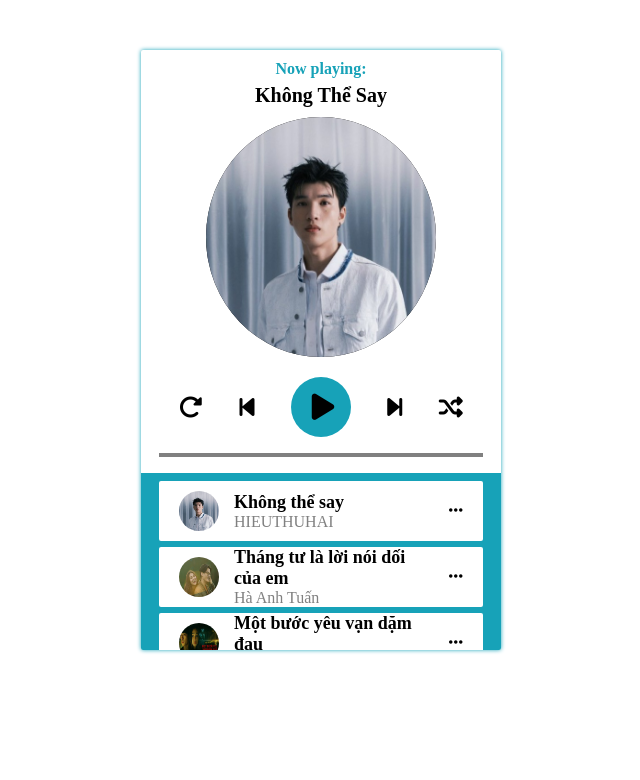
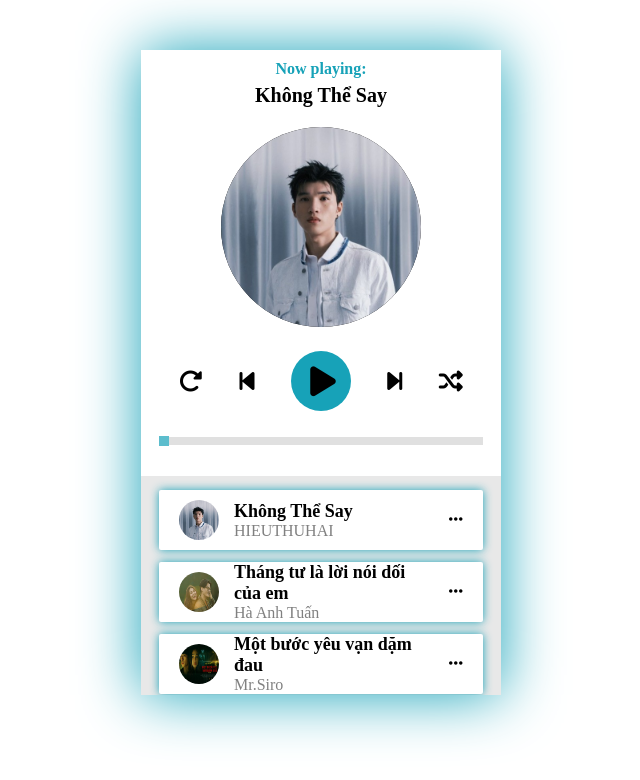
Before and after one commit to VoHoangSanh/music_player, a plain HTML site: page index.html in a window 1280 px wide. Shown: the whole page, without its empty margins (319-959 px from the left). Drawn offline with Linux system fonts and the light colour scheme.

Commit message:
second commit

```diff
--- a/asset/main.css
+++ b/asset/main.css
@@ -4,16 +4,30 @@
     box-sizing: border-box;
 }
 
+.icon-active{
+    color: #17a2b8 !important;
+}
+.item-active{
+    background-color: #17a2b8 !important;
+}
+
+i{
+    color: black;
+}
+
 .container{
     width: 360px;
-    height: 600px;
+    height: 645px;
     background-color: rgb(255, 255, 255);
     margin: 50px auto;
     border-radius: 2px;
-    box-shadow: 0px 0px 4px 0px #17a2b8;
+    box-shadow: 0px 0px 60px 0px #17a2b8;
     overflow: hidden;
 
 }
+
+
+
 
 .heading{
     display: flex;
@@ -23,6 +37,14 @@
     padding: 10px 0px;
 
 }
+
+.playing{
+
+
+}
+
+
+
 
 .heading__status{
     color: #17a2b8;
@@ -44,11 +66,11 @@
 }
 
 .music-img{
-    width: 64%;
-    height: 40%;
+    width: 200px;
+    height: 200px;
     background-color: black;
     border-radius: 50%;
-   margin: 0px 65px;
+   margin: 10px 80px;
 }
 
 .control{
@@ -56,7 +78,7 @@
     flex-direction: row;
     justify-content: space-around;
     align-items: center;
-    margin: 16px 20px;
+    margin: 10px 20px;
 }
 
 .control button{
@@ -80,19 +102,60 @@
 }
 
 .play-icon-container i {
-    padding-left: 4px;
-    font-size: 30px;
+
+    font-size: 34px;
 }
 
-.time-line{
-    width: 90%;
-    margin: 16px auto;
-    height: 4px;
-    background-color:gray;
+.fa-play{
+    margin-left: 4px;
+}
+
+.progress {
+    -webkit-appearance: none;  /* Override default CSS styles */
+    appearance: none;
+    width: 90%; /* Full-width */
+    height: 8px; /* Specified height */
+    margin: 16px 5% 5%;
+    background: #d3d3d3; /* Grey background */
+    outline: none; /* Remove outline */
+    opacity: 0.7; /* Set transparency (for mouse-over effects on hover) */
+    -webkit-transition: .2s; /* 0.2 seconds transition on hover */
+    transition: opacity .2s;
+  }
+
+  .progress:hover {
+    opacity: 1; /* Fully shown on mouse-over */
+  }
+
+  .progress::-webkit-slider-thumb {
+    -webkit-appearance: none; /* Override default look */
+    appearance: none;
+    width: 10px; /* Set a specific slider handle width */
+    height: 10px; /* Slider handle height */
+    background: #17a2b8; /* Green background */
+    cursor: pointer; /* Cursor on hover */
+    opacity: 1 !important;
+  }
+
+
+
+
+
+.dashboard{
+    z-index: 1;
+    position:fixed;
+    background-color: #fff;
+
+    width: 360px;
+    height: 426px;
 }
 
 .music-list-container{
-    background-color: #17a2b8;
+
+    position: absolute;
+    width: 360px;
+    height: 200px;
+
 }
 
 
@@ -106,16 +169,30 @@
 }
 
 .music-list{
+    margin-top: 426px;
+    position: absolute;
+    overflow-y: auto;
     list-style: none;
+    width: 360px;
+    height: 219px;
     padding-top: 2px;
+   background-color: #E8E8E8;
+
+
 }
+
+.music-list::-webkit-scrollbar {
+    display: none;
+  }
+
 
 .music-item{
     height: 60px;
     width: 90%;
-    margin: 6px auto;
+    margin: 12px auto;
     background-color: #fff;
     border-radius: 2px;
+    box-shadow: 0px 0px 10px 0px #17a2b8;
 
 
 }
--- a/index.html
+++ b/index.html
@@ -10,69 +10,192 @@
     <link rel="stylesheet" href="./asset/fontawesome-free-6.3.0-web/css/all.min.css">
 </head>
 <body>
-    <div class="container">
+    <div class="container ">
+        <div class="dashboard">
             <div class="heading">
                 <div class="heading__status">Now playing:</div>
                 <header class="heading__music-name">Không Thể Say</header>
             </div>
-        <img class="music-img" src="./asset/imgs/ht2.jpg" alt="">
+            <img class="music-img" src="./asset/imgs/song1.jpg" alt="">
             <div class="control">
-            <button class="repeat-btn"><i class="fa-solid fa-rotate-right"></i></button>
+                <button class="repeat-btn "><i class="fa-solid fa-rotate-right"></i></button>
                 <button class="back-btn"><i class="fa-solid fa-backward-step"></i></button>
                  <button class="play-btn">
                     <div class="play-icon-container">
-                    <i class="fa-solid fa-play"></i>
+                        <i class="fa-solid fa-play play-btn-icon"></i>
+                        <!-- <i class="fa-solid fa-pause pause-btn"></i> -->
                     </div>
                 </button>
                 <button class="next-btn"><i class="fa-solid fa-forward-step"></i></button>
-            <button class="suffle"><i class="fa-solid fa-shuffle"></i></button>
+                <button class="suffle"><i class="fa-solid fa-shuffle "></i></button>
 
             </div>
 
-        <div class="time-line"></div>
+            <input type="range" name="" id="progress" class="progress" value="0" step="1" min="0" max="100">
 
-        <div class="music-list-container">
+            <audio class="audio" src=""></audio>
+        </div>
+
         <ul class="music-list">
-                <li class="music-item">
+        </ul>
+    </div>
+
+    <script>
+
+        const $ =document.querySelector.bind(document);
+        const $$ = document.querySelectorAll.bind(document);
+        const heading = $('.heading__music-name')
+        const cdThumb = $('.music-img')
+        const audio = $('.audio')
+        const playBtn = $('.play-btn')
+        const playBtnIcon = $('.play-btn-icon')
+        const progress = $('.progress')
+        const nextBtn =$('.next-btn')
+        const prevBtn =$('.back-btn')
+
+
+        const app = {
+                isPlaying: false,
+                currentIndex: 0,
+                songs: [
+                {
+                    name: 'Không Thể Say',
+                    singger: 'HIEUTHUHAI',
+                    path: './asset/music/song1.mp3',
+                    image: './asset/imgs/song1.jpg'
+                },
+                {
+                    name: 'Tháng tư là lời nói dối của em',
+                    singger: 'Hà Anh Tuấn',
+                    path: './asset/music/song2.mp3',
+                    image: './asset/imgs/song2.webp'
+                },
+                {
+                    name: 'Một bước yêu vạn dặm đau',
+                    singger: 'Mr.Siro',
+                    path: './asset/music/song3.mp3',
+                    image: './asset/imgs/song3.png'
+                },
+                {
+                    name: 'Lan man',
+                    singger: 'Ronboogz',
+                    path: './asset/music/song4.mp3',
+                    image: './asset/imgs/song4.jpg'
+                },
+
+            ],
+                render: function() {
+                    const htmls = this.songs.map(song =>{
+                        return `<li class="music-item">
                     <div class="music-item__container">
-                        <img src="./asset/imgs/ht2.jpg" alt="" class="music-item__container-img">
+                        <img src="${song.image}" alt="" class="music-item__container-img">
                         <div class="music-item__container-info">
-                            <div class="music-item__container-info-name">Không thể say</div>
-                            <div class="music-item__container-info-desc">HIEUTHUHAI</div>
+                            <div class="music-item__container-info-name">${song.name}</div>
+                            <div class="music-item__container-info-desc">${song.singger}</div>
                         </div>
                         <div class="music-item__container-nav-icon">
                             <i class="fa-solid fa-ellipsis"></i>
                         </div>
                     </div>
-                </li>
-                <li class="music-item">
-                    <div class="music-item__container">
-                        <img src="./asset/imgs/thang4loinoidoicuaem.webp" alt="" class="music-item__container-img">
-                        <div class="music-item__container-info">
-                            <div class="music-item__container-info-name">Tháng tư là lời nói dối của em</div>
-                            <div class="music-item__container-info-desc">Hà Anh Tuấn</div>
-                        </div>
-                        <div class="music-item__container-nav-icon">
-                            <i class="fa-solid fa-ellipsis"></i>
-                        </div>
-                    </div>
-                </li>
-                <li class="music-item">
-                    <div class="music-item__container">
-                        <img src="./asset/imgs/motbuocyeuvandamdau.png" alt="" class="music-item__container-img">
-                        <div class="music-item__container-info">
-                            <div class="music-item__container-info-name">Một bước yêu vạn dặm đau</div>
-                            <div class="music-item__container-info-desc">Mr. Siro</div>
-                        </div>
-                        <div class="music-item__container-nav-icon">
-                            <i class="fa-solid fa-ellipsis"></i>
-                        </div>
-                    </div>
-                </li>
-            </ul>
-        </div>
+                </li>`
+                    })
 
-    </div>
+                    $('.music-list').innerHTML = htmls.join('')
+                },
+                // dinh nghia cac thuoc tinh cho object
+                defineProperties: function() {
+                    Object.defineProperty(this,'currentSong',{
+                        get: function() {
+                            return this.songs[this.currentIndex]
+                        }
+                    })
+                },
+                loadCurrentSong: function() {
+                    heading.textContent = this.currentSong.name
+                    cdThumb.src = this.currentSong.image
+                    audio.src = this.currentSong.path
+                },
+                handleEvents: function() {
+                    // quay cd
+                    const cdThumbAnimate = cdThumb.animate([
+                        {transform: 'rotate(360deg)'}
+                    ],{
+                        duration: 10000,
+                        iterations: Infinity,
+                    })
+                    cdThumbAnimate.pause()
+                    playBtn.onclick = function() {
+                        if(app.isPlaying) {
+                            app.isPlaying = false
+                            audio.pause();
+                            playBtnIcon.classList.remove('fa-pause');
+                            playBtnIcon.classList.add('fa-play');
+                            cdThumbAnimate.pause()
+                        }else{
+                            app.isPlaying = true
+                            audio.play();
+                            playBtnIcon.classList.remove('fa-play');
+                            playBtnIcon.classList.add('fa-pause');
+                            cdThumbAnimate.play()
+                        }
+
+                    }
+
+
+                    audio.ontimeupdate = function() {
+                        if(audio.duration){
+                            const progressPercent = audio.currentTime / audio.duration * 100;
+                            progress.value = progressPercent
+                        }
+                    }
+
+                    progress.oninput = function(e) {
+                        const seekTime = e.target.value/100*audio.duration
+                        audio.currentTime = seekTime
+                    }
+
+                    nextBtn.onclick = function() {
+                        app.nextSong()
+                        playBtn.click();
+                    }
+
+                    prevBtn.onclick = function() {
+                        app.prevSong()
+                        playBtn.click()
+                    }
+                },
+                nextSong: function() {
+                    app.currentIndex ++
+                    if(app.currentIndex >= app.songs.length)
+                    {
+                        app.currentIndex = 0
+                    }
+                    app.loadCurrentSong()
+                },
+                prevSong: function() {
+                    app.currentIndex --
+                    if(app.currentIndex < 0)
+                    {
+                        app.currentIndex = app.songs.length-1
+                    }
+                    app.loadCurrentSong()
+                },
+                start: function () {
+                    this.defineProperties();
+
+
+                    this.loadCurrentSong()
+                    this.handleEvents();
+                    this.render();
+
+                }
+
+
+        }
+
+        app.start()
+
+    </script>
 
 
 
```
Also changed, not shown: asset/imgs/song1.jpg (renamed from asset/imgs/ht2.jpg), asset/imgs/song2.webp (renamed from asset/imgs/thang4loinoidoicuaem.webp), asset/imgs/song3.png (renamed from asset/imgs/motbuocyeuvandamdau.png), asset/imgs/song4.jpg (added), 4 other files. Lines whose indentation alone changed are shown as unchanged.
